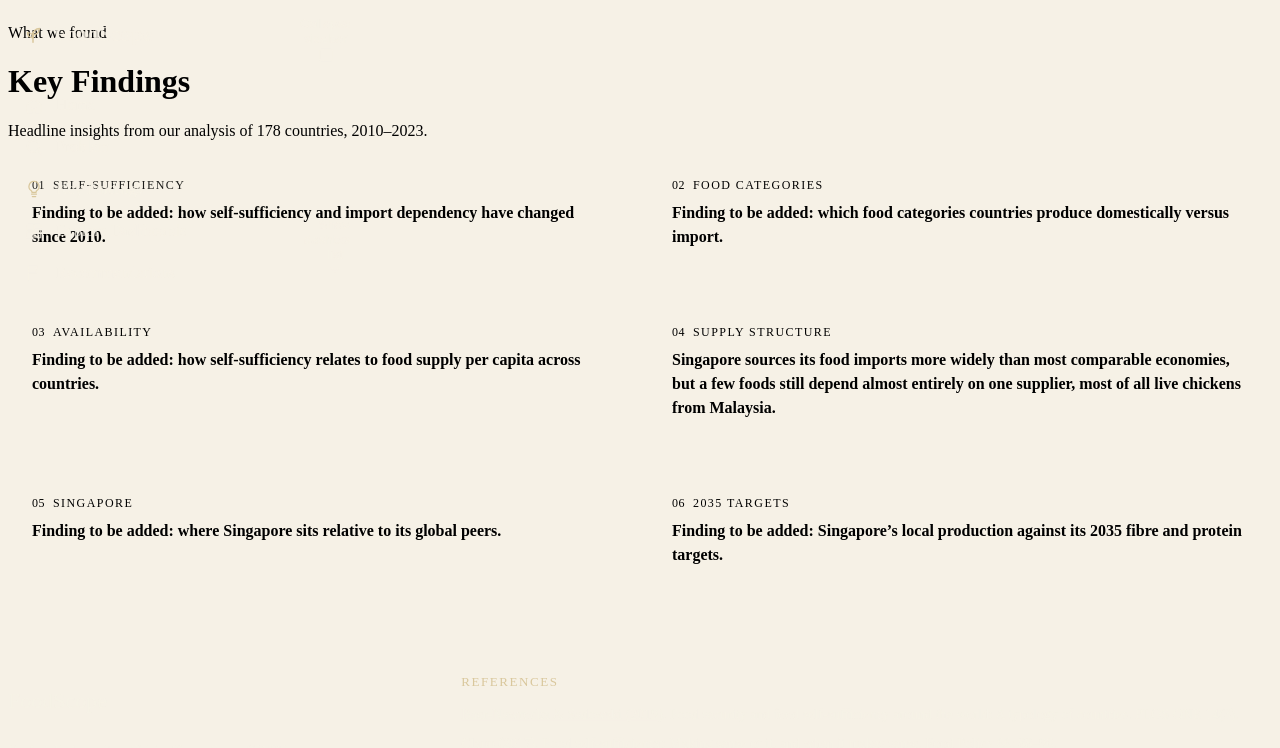
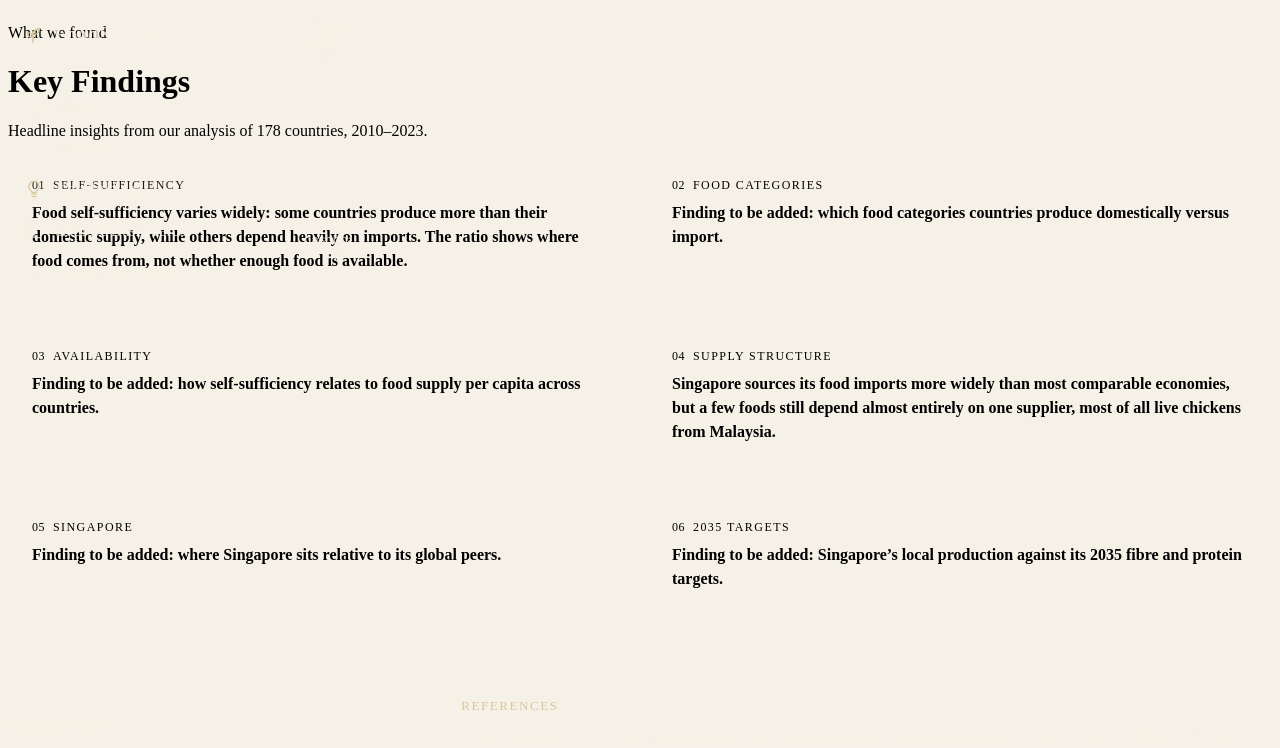
Before and after one commit to shirinruth847/foodscope-dashboard, a Vue app: page /findings in a window 1280 px wide. Shown: the top 748 px of the page. Built offline with nearby package versions, Linux system fonts and the light colour scheme; the HTML template or start-up script is replaced by a standard one.

Commit message:
added key finding for dashboard 1

```diff
--- a/src/content/site.js
+++ b/src/content/site.js
@@ -76,8 +76,8 @@ export const FINDINGS = {
   items: [
     {
       tag: "Self-sufficiency",
-      text: "Finding to be added: how self-sufficiency and import dependency have changed since 2010.",
-      placeholder: true,
+      text: "Food self-sufficiency varies widely: some countries produce more than their domestic supply, while others depend heavily on imports. The ratio shows where food comes from, not whether enough food is available.",
+      placeholder: false,
     },
     {
       tag: "Food categories",
```
